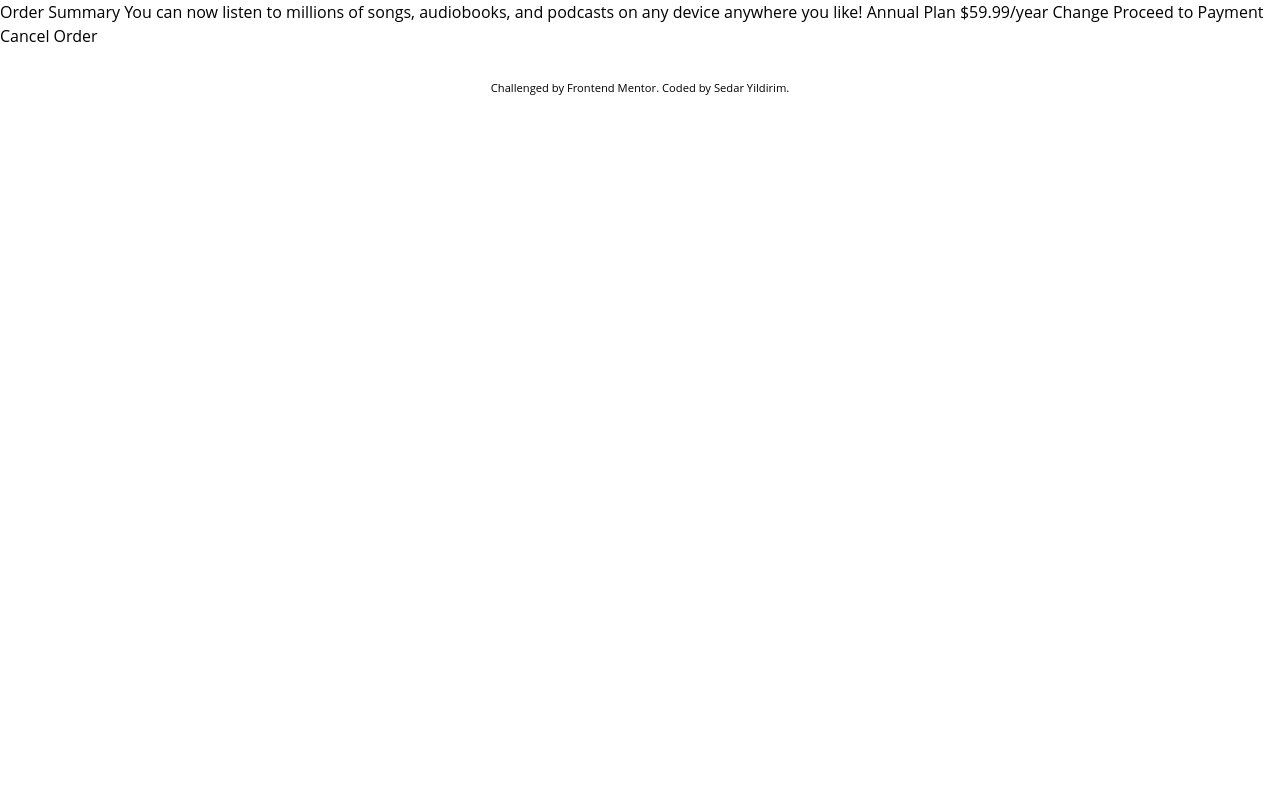
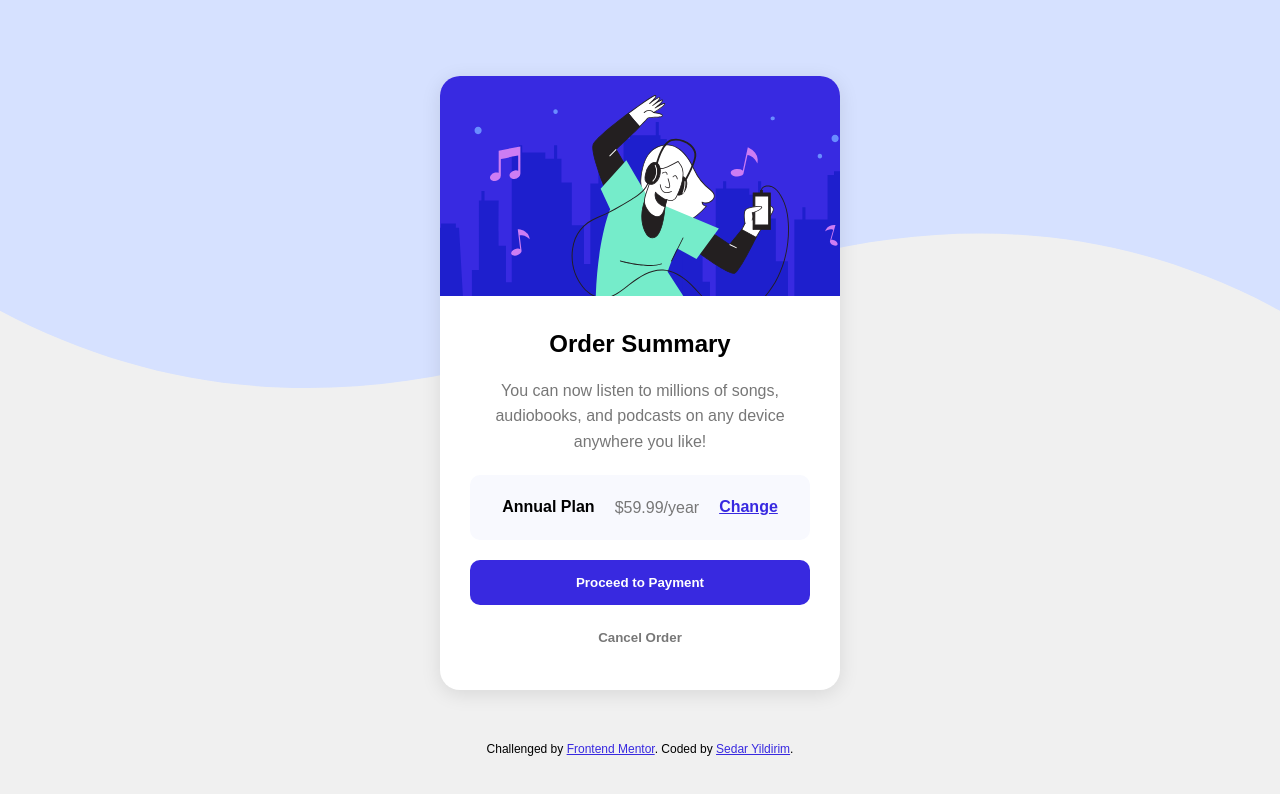
Before and after one commit to sedaryildirim/order-summary-component-main, a plain HTML site: page index.html in a window 1280 px wide. Drawn offline with Linux system fonts and the light colour scheme.

Commit message:
bg img and styling fixes

```diff
--- a/assets/css/styles.css
+++ b/assets/css/styles.css
@@ -1,48 +1,137 @@
-/* Google Fonts */
-
-/* Root */
-:root {
-    /* Colors */
-    --violet: hsl(257, 40%, 49%);
-    --magenta: hsl(300, 69%, 71%);
-    /* Typography */
-    --heading-font: "Poppins", sans-serif;
-    --body-font: "Open Sans", sans-serif;
-    /* Font weights */
-    --font-weight-regular: 400;
-    --font-weight-bold: 600;
-}
-
-/* Body Reset */
+/* Basic reset and body styling */
 * {
-    margin: 0;
-    padding: 0;
-    box-sizing: border-box;
+  margin: 0;
+  padding: 0;
+  box-sizing: border-box;
 }
 
 body {
-    min-height: 100vh;
-    font-family: var(--body-font);
-    font-size: 16px;
-    line-height: 1.5;
+  font-family: Arial, sans-serif;
+  background-color: #f0f0f0;
+  background-image: url('../images/pattern-background-mobile.svg');
+  background-repeat: no-repeat;
+  background-size: contain;
+  background-position: top center;
+  display: flex;
+  flex-direction: column;
+  justify-content: center;
+  align-items: center;
+  min-height: 100vh;
+}
+
+/* Main container */
+main {
+  background-color: white;
+  border-radius: 20px;
+  box-shadow: 0 4px 20px rgba(0, 0, 0, 0.1);
+  overflow: hidden;
+  max-width: 400px;
+  width: 90%;
+  margin: 2rem 0 2rem 0;
+}
+
+/* Image styling */
+.order-img img {
+  width: 100%;
+  display: block;
+}
+
+/* Order summary content */
+.order-summary {
+  padding: 30px;
+  text-align: center;
+}
+
+h1 {
+  font-size: 24px;
+  margin-bottom: 20px;
+}
+
+p {
+  color: #777;
+  line-height: 1.6;
+  margin-bottom: 20px;
+}
+
+/* Plan details */
+.plan-details {
+  background-color: #f8f9fe;
+  border-radius: 10px;
+  padding: 20px;
+  display: flex;
+  align-items: center;
+  justify-content: center;
+  margin-bottom: 20px;
+}
+
+.plan-details > * {
+  margin: 0 10px;
+}
+
+.plan-details h2 {
+  font-size: 16px;
+}
+
+.change-plan {
+  color: #3829e0;
+  text-decoration: underline;
+  font-weight: bold;
+}
+
+/* Buttons */
+button {
+  width: 100%;
+  padding: 15px;
+  border: none;
+  border-radius: 10px;
+  font-weight: bold;
+  cursor: pointer;
+  transition: opacity 0.3s;
+}
+
+button:hover {
+  opacity: 0.8;
+}
+
+.proceed-payment {
+  background-color: #3829e0;
+  color: white;
+  margin-bottom: 10px;
+  transition: transform 0.3s ease;
+}
+
+.proceed-payment:hover {
+  animation: bounce 0.5s ease infinite;
+}
+
+@keyframes bounce {
+  0%, 100% {
+    transform: translateY(0);
+  }
+  50% {
+    transform: translateY(-5px);
+  }
+}
+
+.cancel-order {
+  background-color: transparent;
+  color: #777;
 }
 
 /* Footer */
-footer {
-    margin-top: 2rem;
-    text-align: center;
-}
-
 .attribution {
-    font-size: 0.7rem;
-    color: var(--dark-cyan);
+  text-align: center;
+  font-size: 12px;
+  margin-top: 20px;
 }
 
 .attribution a {
-    color: var(--medium-cyan);
-    text-decoration: none;
+  color: #3829e0;
 }
 
-.attribution a:hover {
-    text-decoration: underline;
+/* Media query for larger screens */
+@media screen and (min-width: 1024px) {
+  body {
+    background-image: url('../images/pattern-background-desktop.svg');
+  }
 }
--- a/index.html
+++ b/index.html
@@ -2,28 +2,29 @@
 <html lang="en">
 <head>
     <meta charset="UTF-8">
-  <meta name="viewport" content="width=device-width, initial-scale=1.0"> <!-- displays site properly based on user's device -->
-
+    <meta name="viewport" content="width=device-width, initial-scale=1.0">
     <link rel="icon" type="image/png" sizes="32x32" href="./images/favicon-32x32.png">
     <link rel="stylesheet" href="./assets/css/styles.css">
     <title>Frontend Mentor | Order summary card</title>
-
-
 </head>
 <body>
+    <main>
+      <div class="order-img"></div>
+      <img src="./assets/images/illustration-hero.svg" alt="">
+        <article class="order-summary">
+            <h1>Order Summary</h1>
+            <p>You can now listen to millions of songs, audiobooks, and podcasts on any device anywhere you like!</p>
 
-  Order Summary
+            <div class="plan-details">
+                <h2>Annual Plan</h2>
+                <p>$59.99/year</p>
+                <a href="#" class="change-plan">Change</a>
+            </div>
 
-  You can now listen to millions of songs, audiobooks, and podcasts on any
-  device anywhere you like!
-
-  Annual Plan
-  $59.99/year
-
-  Change
-
-  Proceed to Payment
-  Cancel Order
+            <button class="proceed-payment">Proceed to Payment</button>
+            <button class="cancel-order">Cancel Order</button>
+        </article>
+    </main>
 
     <footer class="attribution">
         Challenged by <a href="https://www.frontendmentor.io?ref=challenge" target="_blank" rel="noopener">Frontend Mentor</a>.
```
Lines whose indentation alone changed are shown as unchanged.
